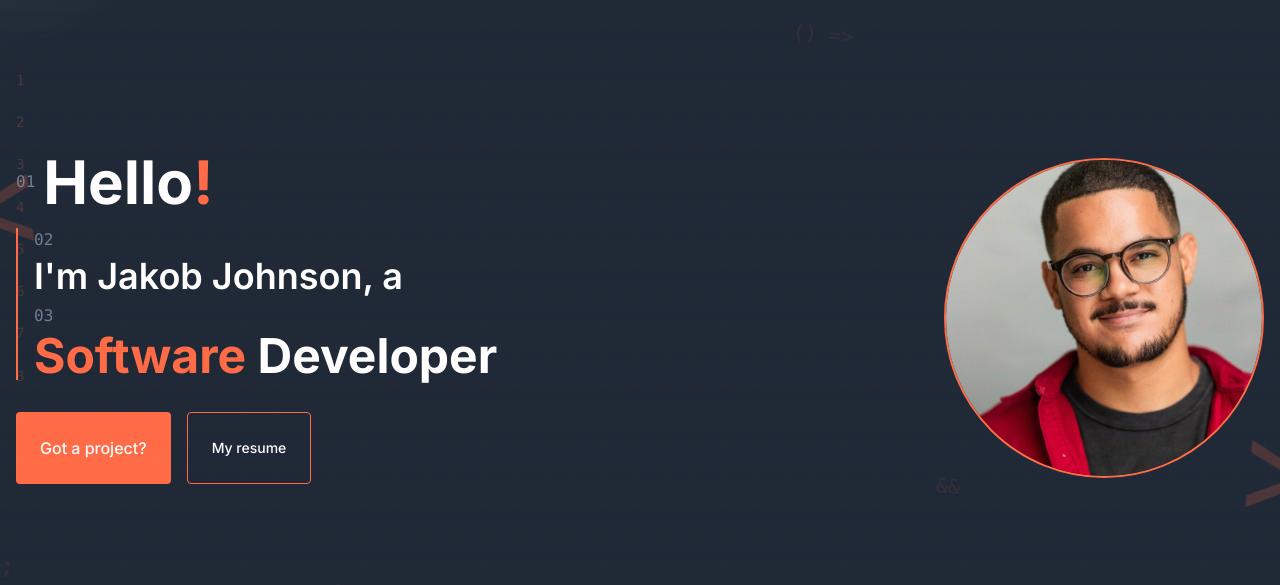
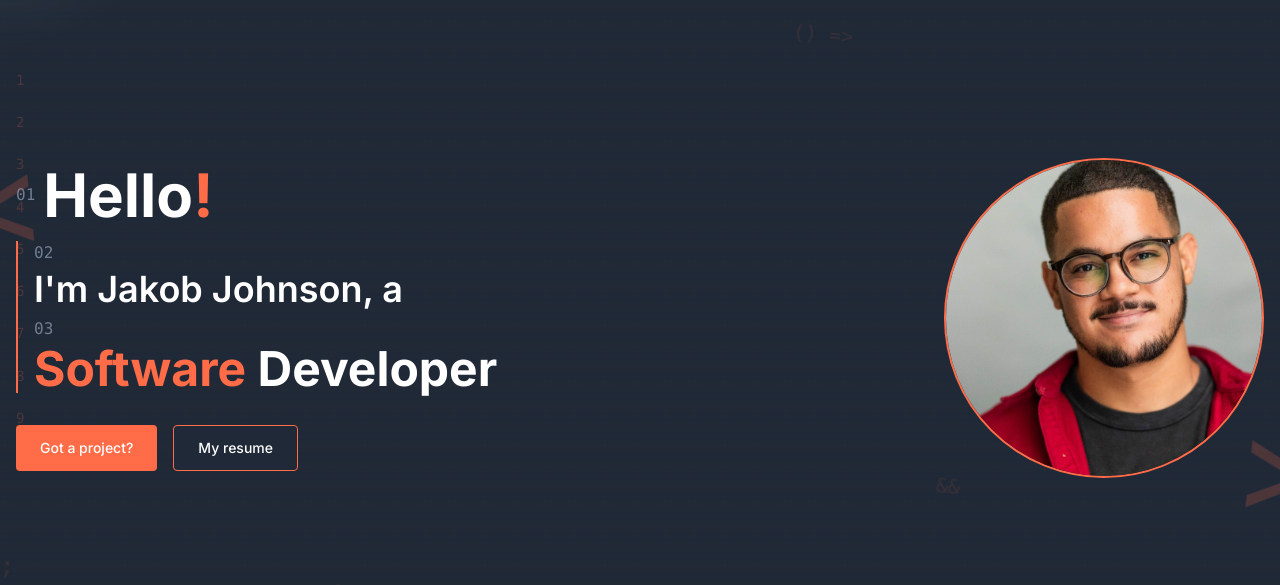
Before and after one commit to jakejohndoe/JJ-portfolio, a React (Vite) app in the folder client/: page / in a window 1280 px wide. Shown: the part 130-715 px from the top of the page. Built offline with nearby package versions, Linux system fonts and the light colour scheme; no server answers.

Commit message:
fixing got a project button - dom structure, z-index issues

```diff
--- a/client/src/components/HeroSection.tsx
+++ b/client/src/components/HeroSection.tsx
@@ -27,26 +27,26 @@ const HeroSection = () => {
   return (
     <section
       id="home"
-      className="min-h-screen pt-24 flex items-center bg-background relative overflow-hidden z-0"
+      className="min-h-screen pt-24 flex items-center bg-background relative overflow-hidden"
     >
       {/* Code Line Numbers */}
-      <div className="absolute left-4 top-1/4 bottom-1/4 flex flex-col justify-between opacity-20 text-primary hidden md:flex">
+      <div className="absolute left-4 top-1/4 bottom-1/4 flex flex-col justify-between opacity-20 text-primary hidden md:flex z-0">
         {[...Array(10)].map((_, i) => (
           <div key={i} className="font-mono text-sm">{i + 1}</div>
         ))}
       </div>
 
       {/* Code Comment Elements */}
-      <div className="absolute right-8 top-1/6 opacity-15 text-muted-foreground font-mono hidden lg:block">
+      <div className="absolute right-8 top-1/6 opacity-15 text-muted-foreground font-mono hidden lg:block z-0">
         /* Software Developer */
       </div>
 
-      <div className="absolute left-16 bottom-10 opacity-15 text-muted-foreground font-mono transform rotate-2 hidden lg:block">
+      <div className="absolute left-16 bottom-10 opacity-15 text-muted-foreground font-mono transform rotate-2 hidden lg:block z-0">
         // TODO: Write amazing code
       </div>
 
       {/* Floating Code Symbols */}
-      <div className="code-symbols">
+      <div className="code-symbols z-0">
         <div className="absolute left-1/4 top-20 text-primary opacity-10 text-xl font-mono">&#123;&#125;</div>
         <div className="absolute right-1/3 top-40 text-primary opacity-10 text-xl font-mono">&#40;&#41; =&gt;</div>
         <div className="absolute left-1/5 bottom-20 text-primary opacity-10 text-2xl font-mono">;</div>
@@ -54,20 +54,26 @@ const HeroSection = () => {
       </div>
 
       {/* Enhanced Bracket Elements */}
-      <div className="absolute -left-10 top-1/3 text-primary opacity-20 text-9xl transform -rotate-6">
+      <div className="absolute -left-10 top-1/3 text-primary opacity-20 text-9xl transform -rotate-6 z-0">
         &lt;
       </div>
-      <div className="absolute -right-10 top-2/3 text-primary opacity-20 text-9xl transform rotate-6">
+      <div className="absolute -right-10 top-2/3 text-primary opacity-20 text-9xl transform rotate-6 z-0">
         &gt;
       </div>
-      <div className="absolute left-1/4 bottom-10 text-primary opacity-10 text-5xl transform rotate-12">
+      <div className="absolute left-1/4 bottom-10 text-primary opacity-10 text-5xl transform rotate-12 z-0">
         /&gt;
       </div>
-      <div className="absolute right-1/4 top-20 text-primary opacity-10 text-4xl transform -rotate-3">
+      <div className="absolute right-1/4 top-20 text-primary opacity-10 text-4xl transform -rotate-3 z-0">
         &lt;/
       </div>
 
-      <div className="container mx-auto px-4 flex flex-col md:flex-row items-center relative z-0">
+      {/* Code Pattern Background */}
+      <div className="absolute inset-0 code-pattern opacity-5 z-0"></div>
+
+      {/* Animated Code Flow */}
+      <div className={`code-flow absolute inset-0 z-0 transition-opacity duration-1000 ${isVisible ? 'opacity-30' : 'opacity-30'}`}></div>
+
+      <div className="container mx-auto px-4 flex flex-col md:flex-row items-center relative z-10">
         {/* Left side content */}
         <div className="md:w-1/2 mb-10 md:mb-0">
           <div className="flex items-center">
@@ -87,18 +93,21 @@ const HeroSection = () => {
             </h3>
           </div>
           <div className="mt-8 flex flex-wrap gap-4">
-          <button
-            onClick={() => {
-            console.log("Got a project button clicked!");
-            document.querySelector("#contact")?.scrollIntoView({ behavior: "smooth" });
-          }}
-            className="relative z-20 px-6 py-6 bg-primary text-white font-medium rounded hover:bg-opacity-90 transition"
+            <Button
+              className="relative z-20 px-6 py-3 h-auto bg-primary text-white font-medium rounded hover:bg-opacity-90 transition"
+              onClick={() => {
+                console.log("Got a project button clicked!");
+                const contactSection = document.querySelector("#contact");
+                if (contactSection) {
+                  contactSection.scrollIntoView({ behavior: "smooth" });
+                }
+              }}
             >
-            Got a project?
-          </button>
+              Got a project?
+            </Button>
             <Button
               variant="outline"
-              className="px-6 py-6 h-auto border border-primary text-white font-medium rounded hover:bg-primary hover:bg-opacity-10 transition"
+              className="px-6 py-3 h-auto border border-primary text-white font-medium rounded hover:bg-primary hover:bg-opacity-10 transition"
               asChild
             >
               <a href="/api/resume" target="_blank" rel="noopener noreferrer">My resume</a>
@@ -120,12 +129,6 @@ const HeroSection = () => {
           </div>
         </div>
       </div>
-
-      {/* Code Pattern Background */}
-      <div className="absolute inset-0 code-pattern opacity-5 z-0"></div>
-
-      {/* Animated Code Flow */}
-      <div className={`code-flow absolute inset-0 z-0 transition-opacity duration-1000 ${isVisible ? 'opacity-30' : 'opacity-30'}`}></div>
     </section>
   );
 };
```
